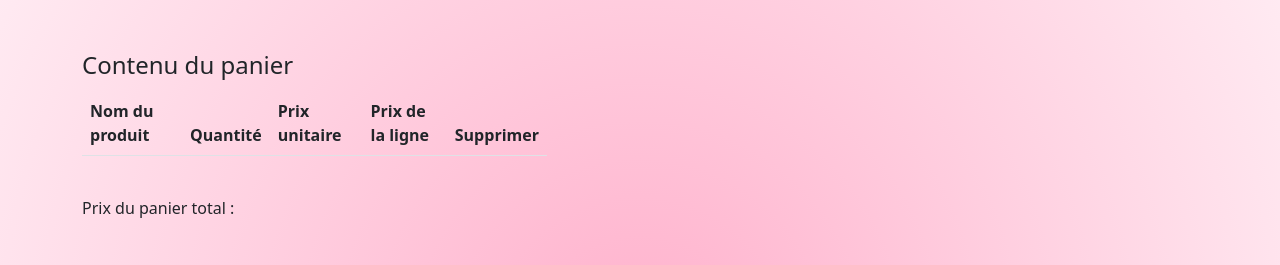
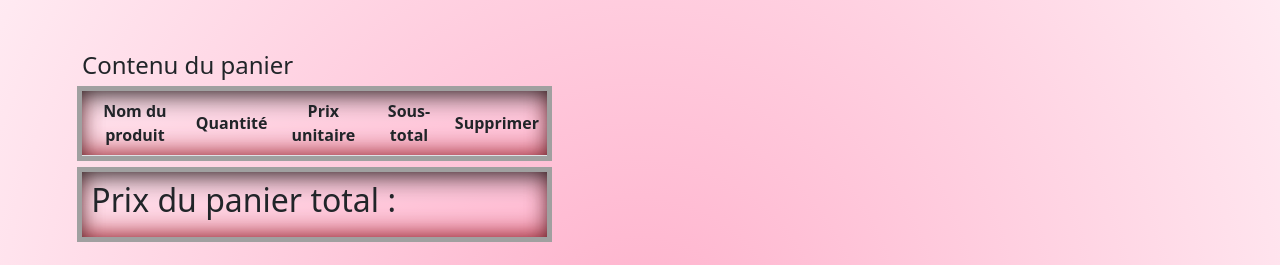
Before and after one commit to emeryantoine/ProjetJS1, a plain HTML site: page index.html in a window 1280 px wide. Shown: the part 1650-1915 px from the top of the page. Drawn offline with nearby package versions, Linux system fonts and the light colour scheme; a web font is replaced by a local one.

Commit message:
customisation panier

```diff
--- a/assets/script.js
+++ b/assets/script.js
@@ -3,7 +3,6 @@ supprimer les différents articles ligne par ligne
 ajouter bouton +/-
 sélectionner en général les items et non en passant par les ID
  */
-
 function LignePanier(code, qte, prix) {
     this.codeArticle = code;
     this.qteArticle = qte;
@@ -12,7 +11,7 @@ function LignePanier(code, qte, prix) {
         this.qteArticle += qte;
     }
     this.getPrixLigne = function () {
-        let resultat = this.prixArticle * this.qteArticle;
+        let resultat = this.prixArticle * this.qteArticle || this.qteArticle == "";
         return resultat;
     }
     this.getCode = function () {
@@ -76,9 +75,9 @@ function ajouter(btnIci) {
         let colonne4 = ligneTableau.insertCell(3);
         colonne4.innerHTML += ligne.getPrixLigne();
         let colonne5 = ligneTableau.insertCell(4);
-        colonne5.innerHTML += "<button class=\"btn btn-primary\" type=\"submit\" onclick=\"supprimer(this.parentNode.parentNode.cells[0].innerHTML)\"><span class=\"glyphicon glyphicon-remove\"></span> Retirer</button>";
+        colonne5.innerHTML += "<button class=\"btn btn-dark\" type=\"submit\" onclick=\"supprimer(this.parentNode.parentNode.cells[0].innerHTML)\"><span class=\"glyphicon glyphicon-remove\"></span> Retirer</button>";
     }
-    document.getElementById("prixTotal").innerHTML = monPanier.getPrixPanier();
+    document.getElementById("prixTotal").innerHTML = monPanier.getPrixPanier() + " €";
     document.getElementById("nbreLignes").innerHTML = longueur;
 
 }
--- a/assets/style.css
+++ b/assets/style.css
@@ -153,5 +153,15 @@ h4 {
 }
 
 
+/* Mise en forme section Panier */
 
-/* Fin ajustements medias Queries */
+.detailCart, .montantPanier{
+        -webkit-box-shadow: 0px 0px 0px 5px #A0A0A0, inset 0px 10px 27px -8px #141414, inset 0px -10px 27px -8px #A31925, 6px 7px 15px 0px rgba(255,128,172,0);
+        box-shadow: 0px 0px 0px 5px #A0A0A0, inset 0px 10px 27px -8px #141414, inset 0px -10px 27px -8px #A31925, 6px 7px 15px 0px rgba(255,128,172,0);
+        }
+
+        .montantPanier{
+            padding-left :2%;
+            padding-top:2%;
+            padding-bottom:2%;
+        }
--- a/index.html
+++ b/index.html
@@ -170,19 +170,21 @@
         <section class="container">
             <article class="well form-inline pull-left col-lg-5">
                 <legend>Contenu du panier</legend>
-                <table id="tableau" class="table">
+                <table id="tableau" class="table detailCart text-center table-hover">
                     <thead>
-                        <tr>
+                        <tr class="align-middle">
                             <th>Nom du produit</th>
                             <th>Quantité</th>
                             <th>Prix unitaire</th>
-                            <th>Prix de la ligne</th>
+                            <th>Sous-total</th>
                             <th>Supprimer</th>
                         </tr>
                     </thead>
                 </table>
-                <br><label>Prix du panier total</label> : <label id="prixTotal"></label>
-                <label id="nbreLignes" hidden>0</label>
+                <div class="montantPanier">
+                    <label class="h2">Prix du panier total : </label> <label class="h1" id="prixTotal"></label>
+                    <label id="nbreLignes" hidden>0</label>
+                </div>
             </article>
         </section>
 
```
